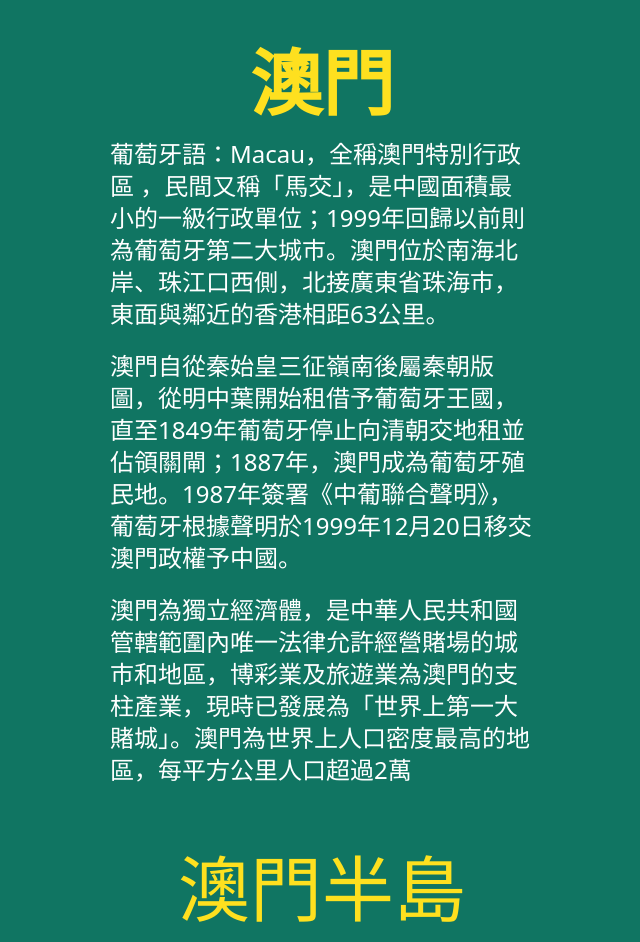
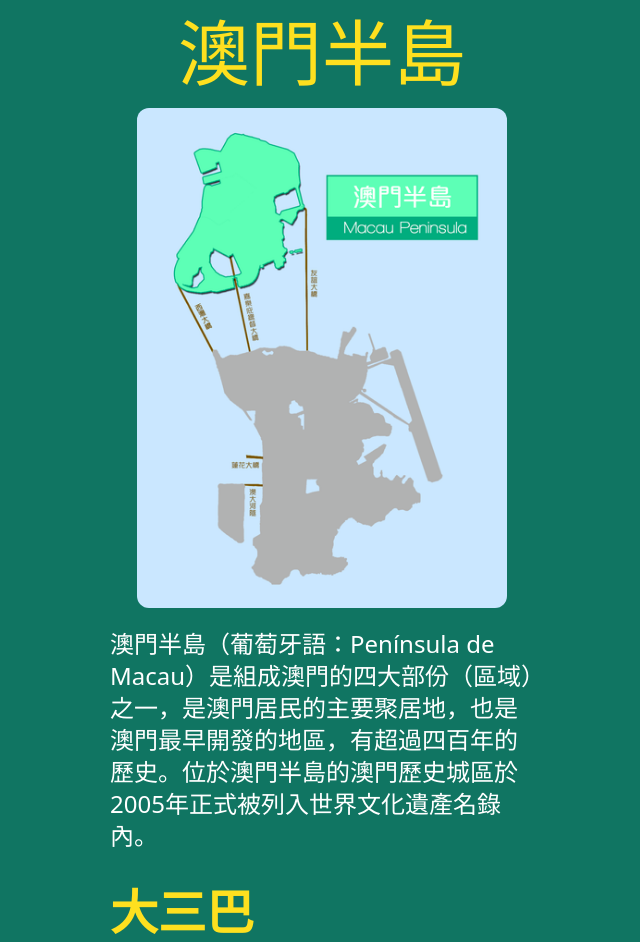
Before and after one commit to snow-t-m-yang/macau-trip-guide2023, a Next.js app: page /day2 in a window 1280 px wide. Shown: the part 820-1762 px from the top of the page, without its empty margins (318-958 px from the left). Built offline with nearby package versions, Linux system fonts and the light colour scheme.

Commit message:
bugfix: Fix navbar on big screen

```diff
--- a/app/components/Navbar.tsx
+++ b/app/components/Navbar.tsx
@@ -138,7 +138,7 @@ const Navbar = () => {
         <ul
           className={`${
             state.calendar ? "right-0" : "right-[-100%]"
-          } absolute w-full bg-secondary/90 flex justify-between p-3  bottom-[100%] duration-500 font-bold  divide-black/20 text-xl `}
+          } absolute w-full  md:justify-center bg-secondary/90 flex justify-between p-3  bottom-[100%] duration-500 font-bold  divide-black/20 text-xl `}
         >
           <li
             onClick={() => dayDispatch({ type: "day1" })}
--- a/app/day1/page.tsx
+++ b/app/day1/page.tsx
@@ -13,6 +13,21 @@ const page = () => {
       </div>
 
       {/* <CheckList /> */}
+      <div className="min-h-[100dvh] text-2xl flex flex-col justify-center gap-5">
+        <h2 className="text-center  text-7xl text-secondary">澳門</h2>
+        <div className="space-y-5 text-white text-start">
+          <p>
+            葡萄牙語：Macau，全稱澳門特別行政區
+            ，民間又稱「馬交」，是中國面積最小的一級行政單位；1999年回歸以前則為葡萄牙第二大城巿。澳門位於南海北岸、珠江口西側，北接廣東省珠海市，東面與鄰近的香港相距63公里。
+          </p>
+          <p>
+            澳門自從秦始皇三征嶺南後屬秦朝版圖，從明中葉開始租借予葡萄牙王國，直至1849年葡萄牙停止向清朝交地租並佔領關閘；1887年，澳門成為葡萄牙殖民地。1987年簽署《中葡聯合聲明》，葡萄牙根據聲明於1999年12月20日移交澳門政權予中國。
+          </p>
+          <p>
+            澳門為獨立經濟體，是中華人民共和國管轄範圍內唯一法律允許經營賭場的城市和地區，博彩業及旅遊業為澳門的支柱產業，現時已發展為「世界上第一大賭城」。澳門為世界上人口密度最高的地區，每平方公里人口超過2萬
+          </p>
+        </div>
+      </div>
 
       <div className="w-full space-y-3">
         <h2 className="text-5xl">航班資訊</h2>
--- a/app/day2/page.tsx
+++ b/app/day2/page.tsx
@@ -45,33 +45,16 @@ const Day2page = () => {
         <h1 className="py-2 text-7xl bg-secondary text-primary">名勝古跡日</h1>
         <Day2Map />
       </div>
-      <div className="min-h-[100dvh] text-2xl flex flex-col justify-center gap-5">
-        <h2 className="font-semibold text-center text-7xl text-secondary">
-          澳門
-        </h2>
-        <p>
-          葡萄牙語：Macau，全稱澳門特別行政區
-          ，民間又稱「馬交」，是中國面積最小的一級行政單位；1999年回歸以前則為葡萄牙第二大城巿。澳門位於南海北岸、珠江口西側，北接廣東省珠海市，東面與鄰近的香港相距63公里。
-        </p>
-        <p>
-          澳門自從秦始皇三征嶺南後屬秦朝版圖，從明中葉開始租借予葡萄牙王國，直至1849年葡萄牙停止向清朝交地租並佔領關閘；1887年，澳門成為葡萄牙殖民地。1987年簽署《中葡聯合聲明》，葡萄牙根據聲明於1999年12月20日移交澳門政權予中國。
-        </p>
-        <p>
-          澳門為獨立經濟體，是中華人民共和國管轄範圍內唯一法律允許經營賭場的城市和地區，博彩業及旅遊業為澳門的支柱產業，現時已發展為「世界上第一大賭城」。澳門為世界上人口密度最高的地區，每平方公里人口超過2萬
-        </p>
-      </div>
+
       <Card
         place={"澳門半島"}
         image={"/islands/islands-macau.png"}
         description={macauParagraph}
       />
+
       {day2Data.map((data) => (
         <div className="space-y-9" key={data.id}>
-          <h2
-            id={data.place}
-            style={{ filter: "drop-shadow(0 0 10px)" }}
-            className="text-5xl font-semibold text-secondary"
-          >
+          <h2 id={data.place} className="text-5xl font-semibold text-secondary">
             {data.place}
           </h2>
           <Image
```
Also changed, not shown: app/day4/page.tsx (+3 -1 lines).
